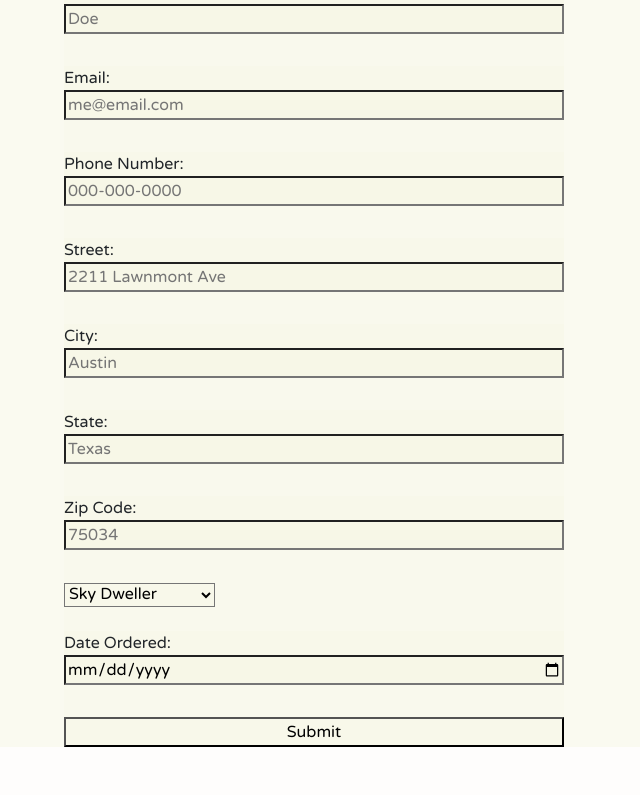
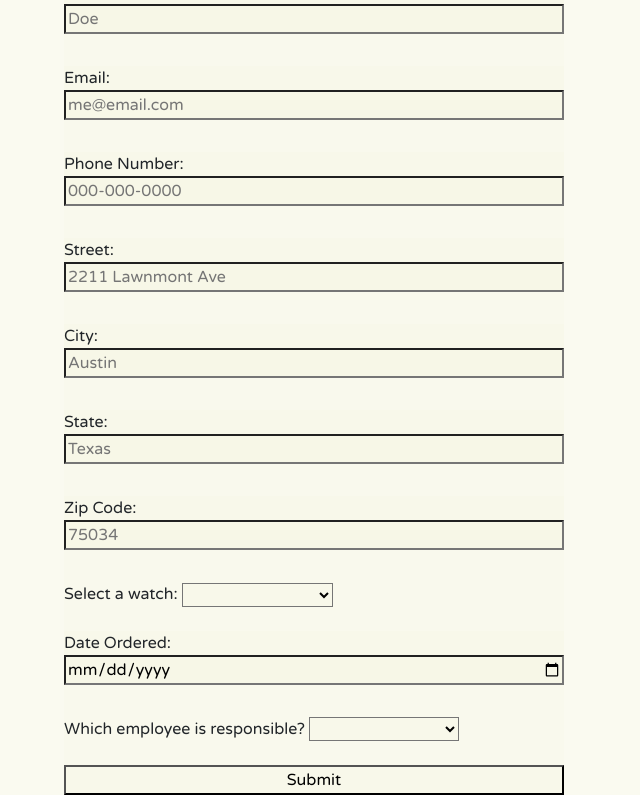
Before and after one commit to d0uble0deven/watch_waitlist_react, a React (Create React App) app in the folder my-app/: page /tickets/add in a window 1280 px wide. Shown: the part 251-1046 px from the top of the page, without its empty margins (0-640 px from the left). Before the commit the page ends 998 px from the top, so only its background shows below. Built offline with nearby package versions, Linux system fonts and the light colour scheme.

Commit message:
adds employee_responsible field, redesinged view page

```diff
--- a/my-app/src/Components/TicketCard.jsx
+++ b/my-app/src/Components/TicketCard.jsx
@@ -28,6 +28,7 @@ const TCard = styled.div`
 const TInfo = styled.li`
     list-style-type: none;
     color: rgba(173, 135, 2, .9); /* dark goldenrod */
+    margin-bottom: 5px;
 `
 
 const TCardTitle = styled.h1`
@@ -70,15 +71,16 @@ const TicketCard = (props) => {
         <TCard
             id="TicketCard" inverse key={props.id} >
 
-            <TCardTitle>{props.first_name} {props.last_name}</TCardTitle>
+            {/* <TCardTitle>{props.first_name} {props.last_name}</TCardTitle> */}
             <CardBody >
                 <TInfo>Name: {props.first_name} {props.last_name}</TInfo>
-                <TInfo>Street: {props.street}</TInfo>
-                <TInfo>City: {props.city}</TInfo>
-                <TInfo>State: {props.state}</TInfo>
-                <TInfo>Zip Code: {props.zip_code}</TInfo>
-                <TInfo>Phone Number: {props.phone_number}</TInfo>
-                <TInfo>Email: {props.email}</TInfo>
+                <TInfo>Address: {props.street}
+                    <br />
+                    {props.city}, {props.state} {props.zip_code} </TInfo>
+                <TInfo>Contact Info: {props.phone_number} | {props.email}</TInfo>
+                {/* <TInfo>Email: {props.email}</TInfo> */}
+                <hr />
+                <TInfo>Employee Responsible: {props.employee_responsible}</TInfo>
                 <TInfo>Watch Ordered: {props.watch_ordered}</TInfo>
                 <TInfo>Date of Order: {new Date(props.date_ordered).toDateString()}</TInfo>
                 <TInfo>Fulfilled: {props.fulfilled}</TInfo>
--- a/my-app/src/Components/TicketForm.jsx
+++ b/my-app/src/Components/TicketForm.jsx
@@ -16,6 +16,7 @@ export default function NameForm(props) {
     const { value: zipCode, bind: bindZipCode, reset: resetZipCode } = useInput('');
     const { value: dateOrdered, bind: bindDateOrdered, reset: resetDateOrdered } = useInput('');
     const { value: watchOrdered, bind: bindWatchOrdered, reset: resetWatchOrdered } = useInput('');
+    const { value: employeeResponsible, bind: bindEmployeeResponsible, reset: resetEmployeeResponsible } = useInput('');
 
 
 
@@ -30,7 +31,7 @@ export default function NameForm(props) {
 
     const handleSubmit = () => {
         console.log('handleSubmit is working!')
-        alert(`Submitting ${firstName} ${lastName} ${phoneNumber} ${email} ${street} ${city} ${state} ${zipCode} ${dateOrdered} ${watchOrdered}`);
+        alert(`Submitting ${firstName} ${lastName} ${phoneNumber} ${email} ${street} ${city} ${state} ${zipCode} ${dateOrdered} ${watchOrdered} ${employeeResponsible}`);
         resetFirstName();
         resetLastName();
         resetNumber();
@@ -41,17 +42,18 @@ export default function NameForm(props) {
         resetZipCode();
         resetDateOrdered();
         resetWatchOrdered();
+        resetEmployeeResponsible();
     };
 
-    const validate = (event, inputFirstName = bindFirstName.value, inputLastName = bindLastName.value, inputNumber = bindNumber.value, inputEmail = bindEmail.value, inputStreet = bindStreet.value, inputCity = bindCity.value, inputState = bindState.value, inputZipCode = bindZipCode.value, inputDateOrdered = bindDateOrdered.value, inputWatchOrdered = bindWatchOrdered.value) => {
+    const validate = (event, inputFirstName = bindFirstName.value, inputLastName = bindLastName.value, inputNumber = bindNumber.value, inputEmail = bindEmail.value, inputStreet = bindStreet.value, inputCity = bindCity.value, inputState = bindState.value, inputZipCode = bindZipCode.value, inputDateOrdered = bindDateOrdered.value, inputWatchOrdered = bindWatchOrdered.value, inputEmployeeResponsible = bindEmployeeResponsible.value) => {
         event.preventDefault()
         const names = /^\D{2,}$/;
         const number = /^\d{3}-\d{3}-\d{4}$/;
         const emails = /[\w-]+@([\w-]+\.)+[\w-]+/;
         if (names.test(inputFirstName) && names.test(inputLastName) && emails.test(inputEmail)) {
             if (number.test(inputNumber)) {
-                const inputs = { inputFirstName, inputLastName, inputNumber, inputEmail, inputStreet, inputCity, inputState, inputZipCode, inputDateOrdered, inputWatchOrdered }
-                console.log(inputs)
+                const inputs = { inputFirstName, inputLastName, inputNumber, inputEmail, inputStreet, inputCity, inputState, inputZipCode, inputDateOrdered, inputWatchOrdered, inputEmployeeResponsible }
+                console.log(inputs) // works!
                 addTicketToDb(inputs)
             } else {
                 alert('Please follow the 000-000-0000 format.');
@@ -91,7 +93,8 @@ export default function NameForm(props) {
                 <label>Zip Code:<input type="text" placeholder="75034" {...bindZipCode} /></label>
                 <br />
                 <br />
-                <select value={'select a watch'} {...bindWatchOrdered}>
+                Select a watch: <select value={'select a watch'} {...bindWatchOrdered}>
+                    <option value=" "> </option>
                     <option value="Sky Dweller">Sky Dweller</option>
                     <option value="Daytona">Daytona</option>
                     <option value="Milgauss">Milgauss</option>
@@ -106,6 +109,19 @@ export default function NameForm(props) {
                 <label>Date Ordered:<input type="date" placeholder="09/21/1994" {...bindDateOrdered} /></label>
                 <br />
                 <br />
+                Which employee is responsible? <select value={'which employee is responsible?'} {...bindEmployeeResponsible}>
+                    <option value=" "> </option>
+                    <option value="John Smith">John Smith</option>
+                    <option value="Joana Jones">Joana Jones</option>
+                    <option value="Mike Johnson">Mike Johnson</option>
+                    <option value="Dave Perry">Dave Perry</option>
+                    <option value="Doug Mortensen">Doug Mortensen</option>
+                    <option value="Selina Perez">Selina Perez</option>
+                    <option value="Oscar Scott">Oscar Scott</option>
+                    <option value="Bella Sorensen">Bella Sorensen</option>
+                </select>
+                <br />
+                <br />
                 <input type="submit" value="Submit" />
             </form>
 
--- a/my-app/src/Pages/ViewPage.jsx
+++ b/my-app/src/Pages/ViewPage.jsx
@@ -5,7 +5,6 @@ import { Button } from 'reactstrap';
 import 'react-tabs/style/react-tabs.css';
 import './PagesStyling/ViewPageStyling.css'
 import TicketCard from '../Components/TicketCard';
-import TestHooks from '../Components/TestHooks';
 import Chevron from '../Components/Chevron';
 
 const ViewPage = () => {
@@ -85,6 +84,9 @@ const ViewPage = () => {
 
     return (
         <div>
+            <Button outline color='info' size='lg' onClick={getTicketsFromDb}>
+                View Tickets For All Watches</Button>
+            <hr />
             <Button size="lg" outline color='info' className={`accordion ${isActive}`} onClick={toggleAccordion}>
                 <p>view watches</p>
                 <Chevron className={`${rotation}`} width={10} fill={"#777"} />
@@ -102,11 +104,9 @@ const ViewPage = () => {
             <br />
             <hr />
             <div className="TicketView">
-                Watch Selected: {selectedWatch}
+                <Button outline color='info' size='lg' onClick={getTicketsFromDbForSelectedWatch}>  {selectedWatch ? 'View Results For ' + selectedWatch : 'Please Select Watch Above'}</Button>
                 <hr />
-                <Button outline color='info' size='sm' onClick={getTicketsFromDb}>View All Tickets</Button>
-                <Button outline color='info' size='sm' onClick={getTicketsFromDbForSelectedWatch}>View Results for Selected Watch</Button>
-                        Last Updated: {new Date().toLocaleString()}
+
 
 
                 {/* ///// tabs begin ///// */}
@@ -136,6 +136,7 @@ const ViewPage = () => {
                                             zip_code={item.zip_code}
                                             phone_number={item.phone_number}
                                             email={item.email}
+                                            employee_responsible={item.employee_responsible}
                                             watch_ordered={item.watch_ordered}
                                             date_ordered={item.date_ordered}
                                             fulfilled={JSON.stringify(item.fulfilled)}
@@ -165,6 +166,7 @@ const ViewPage = () => {
                                             zip_code={item.zip_code}
                                             phone_number={item.phone_number}
                                             email={item.email}
+                                            employee_responsible={item.employee_responsible}
                                             watch_ordered={item.watch_ordered}
                                             date_ordered={item.date_ordered}
                                             fulfilled={item.fulfilled}
@@ -194,6 +196,7 @@ const ViewPage = () => {
                                             zip_code={item.zip_code}
                                             phone_number={item.phone_number}
                                             email={item.email}
+                                            employee_responsible={item.employee_responsible}
                                             watch_ordered={item.watch_ordered}
                                             date_ordered={item.date_ordered}
                                             fulfilled={item.fulfilled}
```
Also changed, not shown: 2 other files (tests, documents, lock files or other folders).
